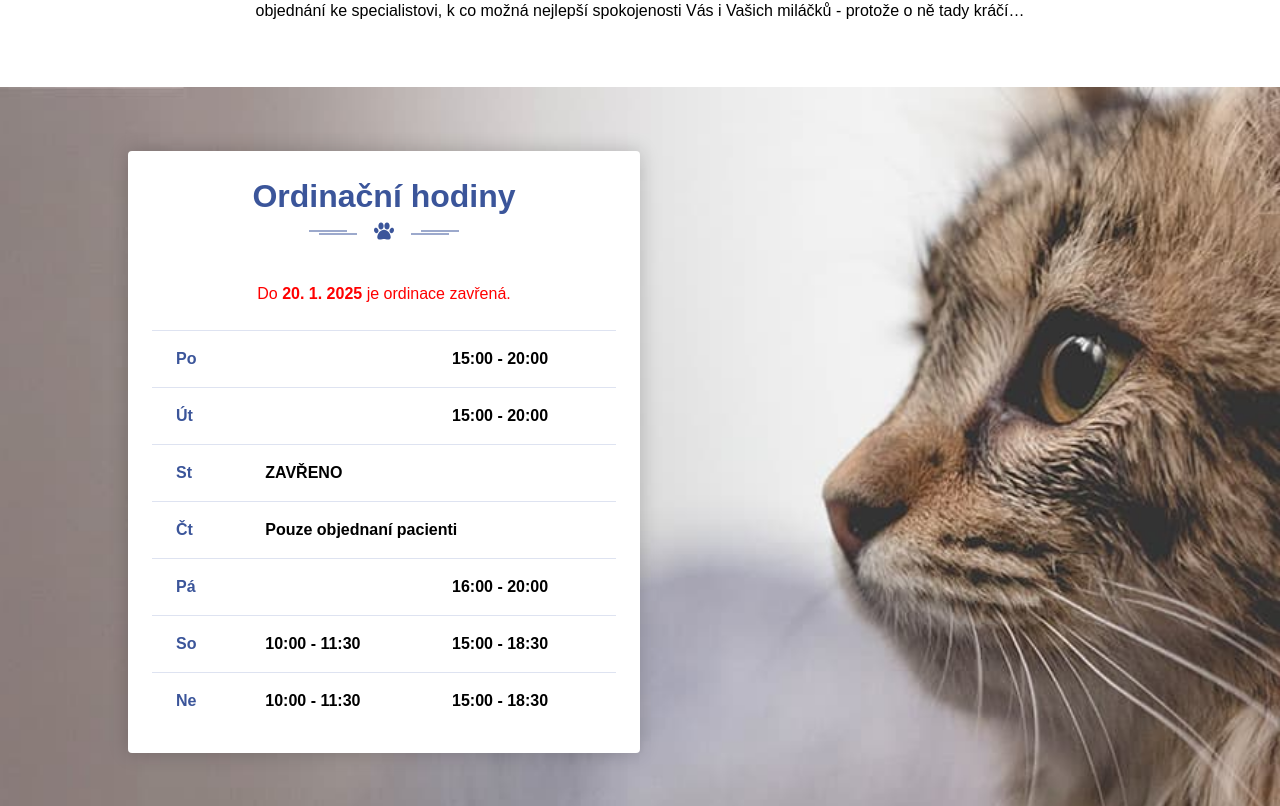
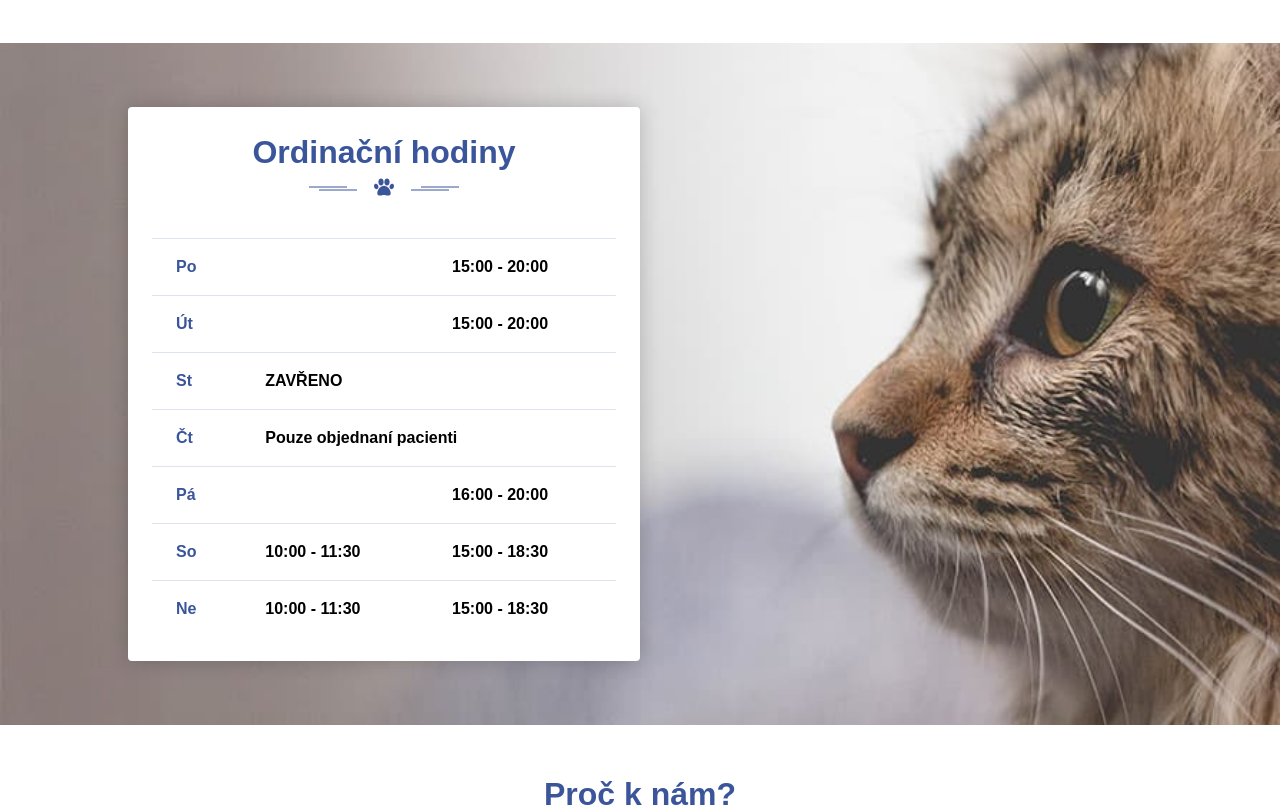
Before and after one commit to viktordanko/veterina-uvoz, a Next.js app: page / in a window 1280 px wide. Shown: the part 852-1658 px from the top of the page. Built offline with nearby package versions, Linux system fonts and the light colour scheme.

Commit message:
rm announcement

```diff
--- a/components/OpeningHoursTable.js
+++ b/components/OpeningHoursTable.js
@@ -10,9 +10,8 @@ export const OpeningHoursTable = () => {
     <div className={classes}>
       <PawDivider heading="Ordinační hodiny" />
       {/* <PawDivider heading={t('openHours.title')} /> */}
-      <p className="u-text-center u-color-red">
-        Do <strong>20. 1. 2025</strong> je ordinace zavřená.
-      </p>
+      {/* <p className="u-text-center u-color-red"> Do <strong>20. 1. 2025</strong> je ordinace zavřená. </p>
+       */}
       <table className="b-opening__table">
         <tbody>
           <tr>
@@ -57,6 +56,6 @@ export const OpeningHoursTable = () => {
           </tr>
         </tbody>
       </table>
-    </div>
+    </div >
   );
 };
```
Also changed, not shown: pages/index.js (+5 -3 lines).
